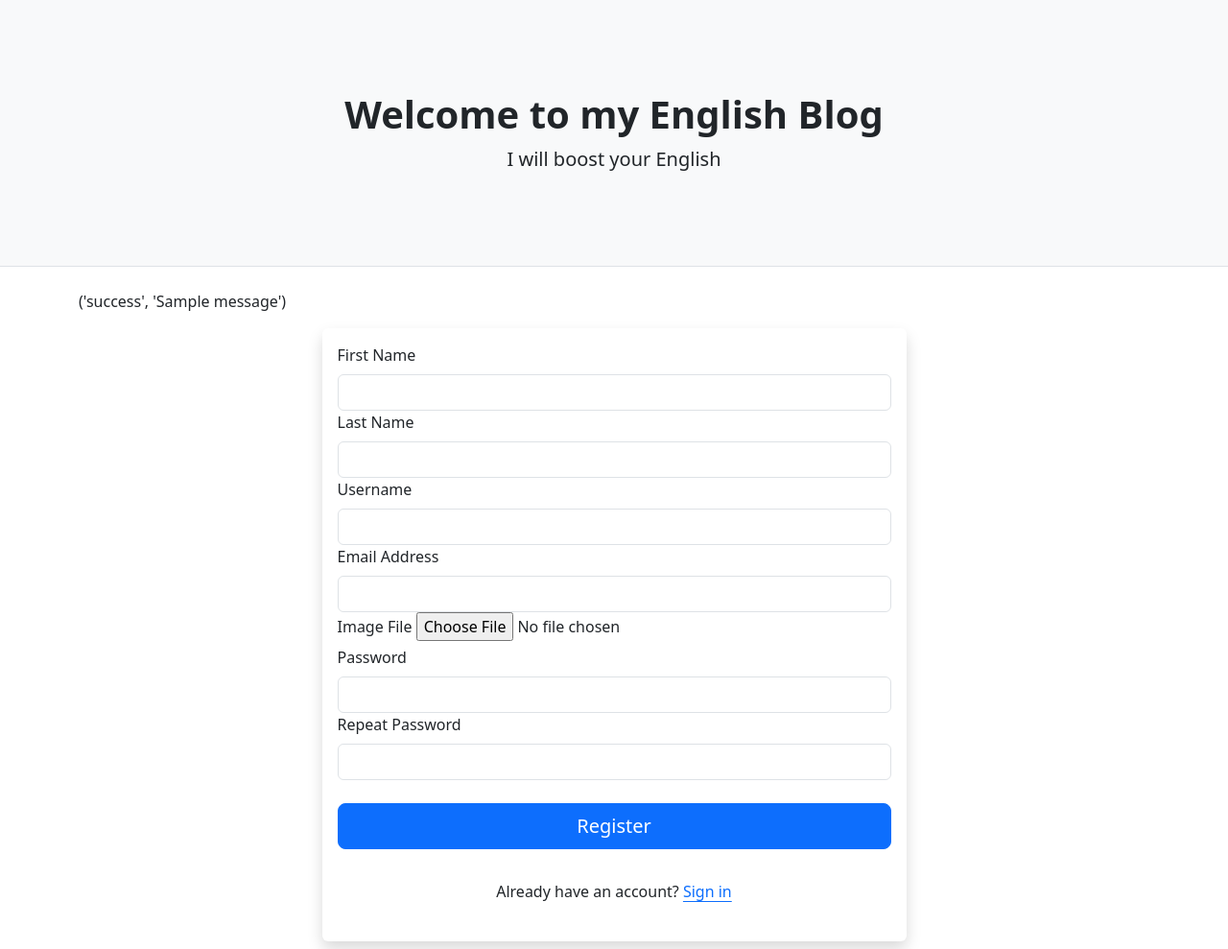
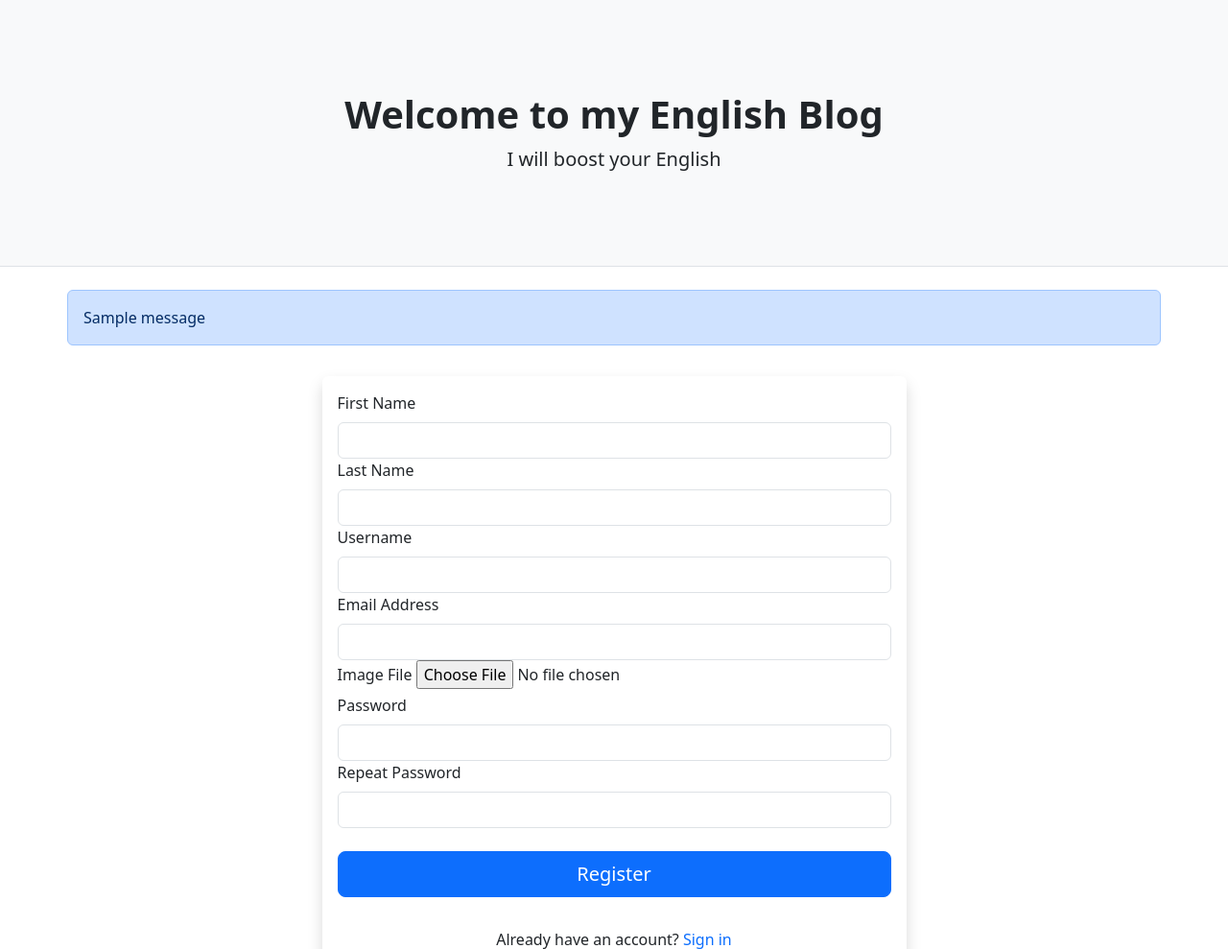
Before and after one commit to ekzanoskina/english_blog, a Flask app: page /register in a window 1280 px wide. Shown: the part 57-1046 px from the top of the page at 96% size. Run offline with Flask 3, Linux system fonts and the light colour scheme; tables that the repository leaves empty hold one stand-in row (values such as "Sample post"); one stand-in notice (Sample message) is shown; some libraries are stand-ins or nearby versions.

Commit message:
added flash messages to the base template

```diff
--- a/templates/base.html
+++ b/templates/base.html
@@ -18,6 +18,15 @@
     <!-- Page content-->
     <div class="container">
         <div class="row">
+
+            <!-- Flash messages display -->
+      {% with messages = get_flashed_messages(with_categories=True) %}
+        {% if messages %}
+          {% for category, message in messages %}
+<div class="alert alert-primary" role="alert">{{ message }}</div>
+          {% endfor %}
+      {% endif %}
+    {% endwith %}
             {% block content %}
             {% endblock %}
 
--- a/templates/register.html
+++ b/templates/register.html
@@ -5,12 +5,6 @@
 {% endblock %}
 
 {% block content %}
-{{ super() }}  <!-- Inherits content from the base template -->
-
-<!-- Flash messages display -->
-{% for msg in get_flashed_messages(True) %}
-<div class="flash">{{ msg }}</div>
-{% endfor %}
 
 <div class="container">
   <div class="row justify-content-md-center">
```
Also changed, not shown: main.py (+16 -6 lines).
